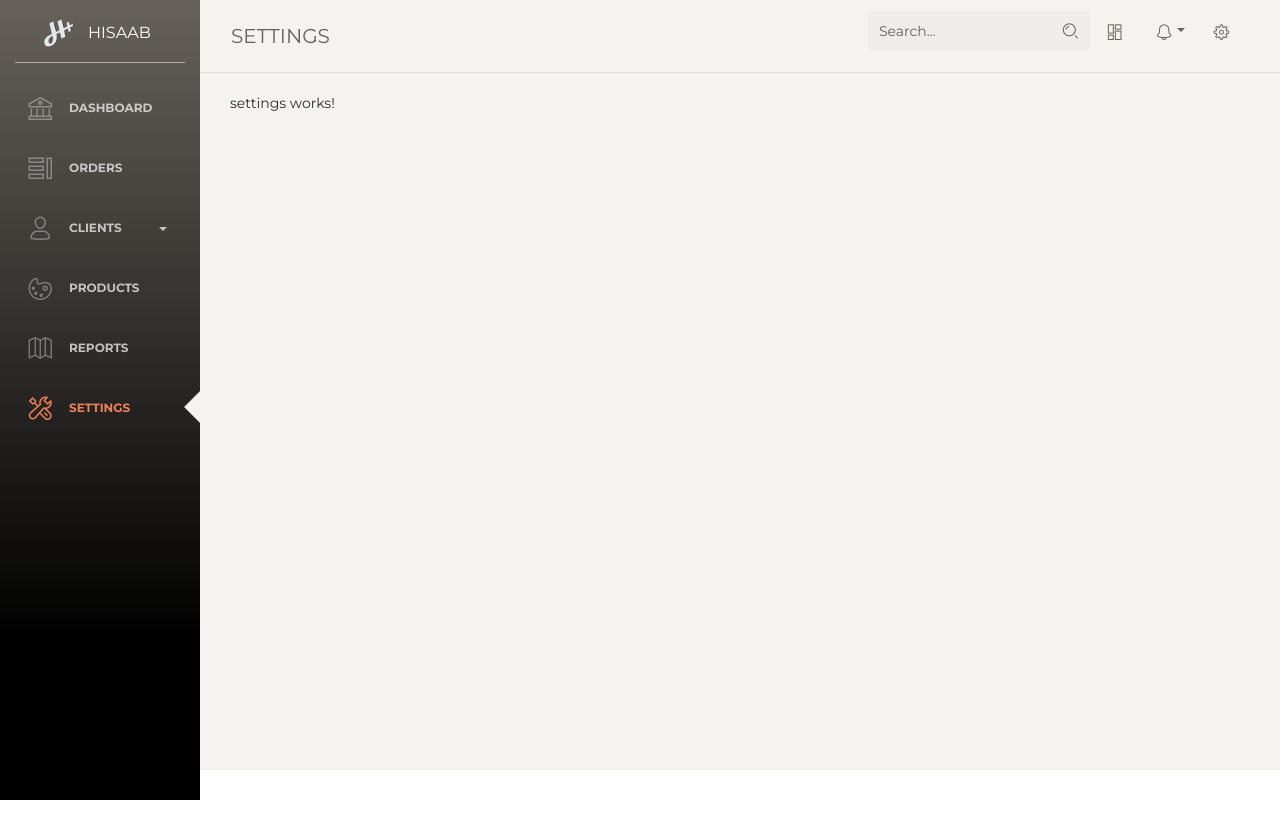
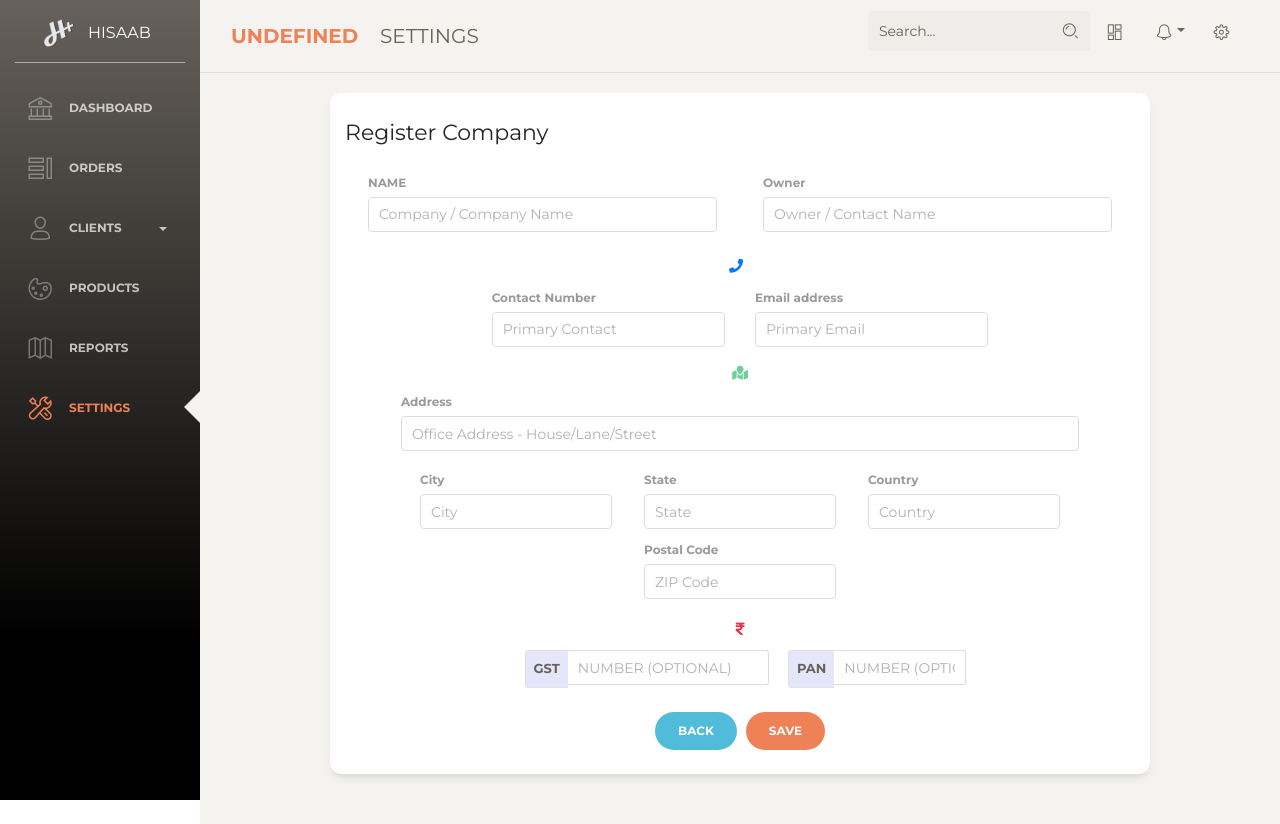
Before and after one commit to cod-e-ash/hisaab-front, an Angular app: page /settings in a window 1280 px wide. Before the commit the page ends 800 px from the top, so only its background shows below. Built offline with nearby package versions, Linux system fonts and the light colour scheme; no server answers.

Commit message:
Company Added

```diff
--- a/src/app/app-routing.module.ts
+++ b/src/app/app-routing.module.ts
@@ -1,3 +1,4 @@
+import { Company } from './models/company.model';
 import { NgModule } from '@angular/core';
 import { Routes, RouterModule } from '@angular/router';
 import { DashboardComponent } from './components/dashboard/dashboard.component';
@@ -10,6 +11,7 @@ import { OrderDetailsComponent } from './components/order-details/order-details.
 import { ProductDetailsComponent } from './components/product-details/product-details.component';
 import { CustomerDetailsComponent } from './components/customer-details/customer-details.component';
 import { ReceiptComponent } from './components/receipt/receipt.component';
+import { CompanyComponent } from './components/company/company.component';
 
 
 const routes: Routes = [
@@ -23,7 +25,7 @@ const routes: Routes = [
   {path: 'products/:mode', component: ProductDetailsComponent},
   {path: 'reports', component: ReportsComponent},
   {path: 'receipt', component: ReceiptComponent},
-  {path: 'settings', component: SettingsComponent},
+  {path: 'settings', component: CompanyComponent},
   {path: '**', redirectTo: 'dashboard', pathMatch: 'full'}
 ];
 
--- a/src/app/app.module.ts
+++ b/src/app/app.module.ts
@@ -1,5 +1,5 @@
 import { BrowserModule } from '@angular/platform-browser';
-import { NgModule } from '@angular/core';
+import { NgModule, Component } from '@angular/core';
 
 import { AppRoutingModule } from './app-routing.module';
 import { FormsModule } from '@angular/forms';
@@ -16,6 +16,7 @@ import { ReportsComponent } from './components/reports/reports.component';
 import { OrderDetailsComponent } from './components/order-details/order-details.component';
 import { CustomerDetailsComponent } from './components/customer-details/customer-details.component';
 import { ProductDetailsComponent } from './components/product-details/product-details.component';
+import { CompanyComponent } from './components/company/company.component';
 import { HttpClientModule } from '@angular/common/http';
 import { ReceiptComponent } from './components/receipt/receipt.component';
 
@@ -34,6 +35,7 @@ import { ReceiptComponent } from './components/receipt/receipt.component';
     OrderDetailsComponent,
     CustomerDetailsComponent,
     ProductDetailsComponent,
+    CompanyComponent,
     ReceiptComponent
   ],
   imports: [
--- a/src/app/components/company/company.component.html
+++ b/src/app/components/company/company.component.html
@@ -2,7 +2,7 @@
   <div class="card">
     <div class="card-header">
       <div class="d-flex">
-        <h5 *ngIf="mode !== 'display'" class="card-title"> {{ mode === 'edit' ? 'Edit' : 'Register' }} {{ ctype }} </h5>
+        <h5 *ngIf="mode !== 'display'" class="card-title"> {{ !company || !company.name ? 'Register' : 'Edit' }} Company </h5>
         <div class="p-2 ml-auto">
           <div *ngIf="messageSuccess" class="text-success2">{{messageSuccess}}</div>
           <div *ngIf="messageFail" class="text-delete">{{messageFail}}</div>
@@ -10,16 +10,23 @@
       </div>
     </div>
     <div class="card-body">
-      <form *ngIf="((mode === 'edit' || mode === 'display') && company) || mode === 'new'" #companyForm="ngForm" name="companyForm"
+      <form #companyForm="ngForm" name="companyForm"
         (ngSubmit)="saveCompany(companyForm)" validate>
         <fieldset [disabled]="mode === 'display'">
           <!-- FORM ROW 1 -->
           <div class="d-flex justify-content-around">
-            <div class="col-12">
+            <div class="col-6">
               <div class="form-group p-2">
                 <label for="name">NAME</label>
                 <input required minlength="3" type="text" [(ngModel)]="company.name" #name="ngModel" name="name" class="form-control"
                   placeholder="Company / Company Name">
+              </div>
+            </div>
+            <div class="col-6">
+              <div class="form-group p-2">
+                <label for="owner">Owner</label>
+                <input required minlength="3" type="text" [(ngModel)]="company.owner" #owner="ngModel" name="owner" class="form-control"
+                  placeholder="Owner / Contact Name">
               </div>
             </div>
           </div>
@@ -35,18 +42,18 @@
           <div class="row mt-1">
             <h6 class="mx-auto text-prime"> <i class="fa fa-phone mr-2"></i> </h6>
           </div>
-          <div class="d-flex flex-wrap justify-content-around">
-            <div class="form-group">
-              <label for="phone1">Contact Number (Primary)</label>
-              <input required type="tel" [(ngModel)]="company.phone1" #phone1="ngModel" name="phone1" class="form-control"
+          <div class="d-flex flex-wrap justify-content-center">
+            <div class="form-group col-4">
+              <label for="phone">Contact Number</label>
+              <input required type="tel" [(ngModel)]="company.phone" #phone="ngModel" name="phone" class="form-control"
                 placeholder="Primary Contact">
             </div>
-            <div class="form-group">
-              <label for="email1">Email address (Primary)</label>
-              <input type="email" [(ngModel)]="company.email1" #email1="ngModel" name="email1" class="form-control"
+            <div class="form-group col-4">
+              <label for="email">Email address</label>
+              <input type="email" [(ngModel)]="company.email" #email="ngModel" name="email" class="form-control"
                 placeholder="Primary Email">
             </div>
-            <div class="form-group">
+            <!-- <div class="form-group">
               <label for="phone2">Contact Number (Optional)</label>
               <input type="tel" [(ngModel)]="company.phone2" #phone2="ngModel" name="phone2" class="form-control"
                 placeholder="Secondary Contact (Optional)">
@@ -55,23 +62,23 @@
               <label for="email2">Email address (Optional)</label>
               <input type="email" [(ngModel)]="company.email2" #email2="ngModel" name="email2" class="form-control"
                 placeholder="Secondary Email (Optional)">
-            </div>
+            </div> -->
           </div>
           <!-- Validation for FORM ROW 2 -->
           <div class="d-flex justify-content-around" *ngIf="name?.touched">
             <ul class="text-delete">
-              <li *ngIf="phone1.touched && phone1.invalid">
+              <li *ngIf="phone.touched && phone.invalid">
                 Please provide correct Primary Phone number.
               </li>
-              <li *ngIf="phone2.touched && phone2.invalid">
+              <li *ngIf="email.touched && email.invalid">
+                Please provide correct Primary Email address.
+              </li>
+              <!-- <li *ngIf="phone2.touched && phone2.invalid">
                 Please provide correct Secondary Phone number.
-              </li>
-              <li *ngIf="email1.touched && email1.invalid">
-                Please provide correct Primary Email address.
               </li>
               <li *ngIf="email2.touched && email2.invalid">
                 Please provide correct Secondary Email address.
-              </li>
+              </li> -->
             </ul>
           </div>
 
@@ -166,10 +173,10 @@
           <div class="row" *ngIf="name?.touched">
             <ul class="text-delete col-md-11 pl-5 offset-1">
               <li *ngIf="gstn.touched && gstn.invalid">
-                Please provide correct City.
+                Please provide correct GSTN.
               </li>
               <li *ngIf="pan.touched && pan.invalid">
-                Please provide correct State.
+                Please provide correct PAN.
               </li>
             </ul>
           </div>
--- a/src/app/components/company/company.component.ts
+++ b/src/app/components/company/company.component.ts
@@ -1,18 +1,21 @@
+import { Subscription } from 'rxjs';
 import { CompanyService } from './../../services/company.service';
-import { Component, OnInit } from '@angular/core';
+import { Component, OnInit, OnDestroy } from '@angular/core';
 import { Router, ActivatedRoute } from '@angular/router';
 import { NgForm } from '@angular/forms';
+import { Company } from '../../models/company.model';
 
 @Component({
-  selector: 'app-company-details',
-  templateUrl: './company-details.component.html',
-  styleUrls: ['./company-details.component.css']
+  selector: 'app-company',
+  templateUrl: './company.component.html',
+  styleUrls: ['./company.component.css']
 })
-export class CompanyDetailsComponent implements OnInit {
-  company: any = {};
+export class CompanyComponent implements OnInit, OnDestroy {
+  company: Company = {};
   mode: string;
   messageSuccess: string;
   messageFail: string;
+  companyListner: Subscription;
 
   constructor(
     private route: ActivatedRoute,
@@ -23,17 +26,27 @@ export class CompanyDetailsComponent implements OnInit {
   ngOnInit() {
     // Get company type
     // Get Mode (New/Edit/Display)
+    this.messageFail = null;
     this.mode = this.route.snapshot.paramMap.get('mode');
     this.route.paramMap.subscribe(params => {
-      if (params['mode'] !== this.mode) {
-        this.mode
-      }
-      if (this.mode === 'edit' || this.mode === 'display') {
-        this.company = this.dataService.getCompany();
+        this.mode = params.get('mode');
+        if (!this.dataService.company || !this.dataService.company.name) {
+          this.dataService.getCompanyFromServer();
+        } else {
+          Object.assign(this.company, this.dataService.company);
+        }
+        this.companyListner = this.dataService.getCompanyListner().subscribe(data => {
+          if (data) {
+              this.company = data;
+          }
+        });
         if (!this.company) {
-          this.router.navigate(['/settings', 'edit']);
+          if (this.mode === 'display') {
+            this.router.navigate(['/settings', 'edit']);
+          } else {
+            this.messageFail = 'Please add company details!';
+          }
         }
-      }
     });
   }
 
@@ -43,16 +56,14 @@ export class CompanyDetailsComponent implements OnInit {
     if (!company.valid) {
       this.messageFail = 'Invalid Entries in Form';
     } else {
-      if (this.mode === 'new') {
-        company.value['type'] = this.ctype;
         this.dataService.setCompany(company.value).subscribe(data => {
-          this.messageSuccess = 'Record Added Successfully';
-        });
-      } else {
-        this.dataService.setCompany(this.company).subscribe(data => {
           this.messageSuccess = 'Record Updated Successfully';
         });
       }
-    }
   }
+
+  ngOnDestroy() {
+    this.companyListner.unsubscribe();
+  }
+
 }
--- a/src/app/components/customer-details/customer-details.component.html
+++ b/src/app/components/customer-details/customer-details.component.html
@@ -166,10 +166,10 @@
           <div class="row" *ngIf="name?.touched">
             <ul class="text-delete col-md-11 pl-5 offset-1">
               <li *ngIf="gstn.touched && gstn.invalid">
-                Please provide correct City.
+                Please provide correct GST.
               </li>
               <li *ngIf="pan.touched && pan.invalid">
-                Please provide correct State.
+                Please provide correct PAN.
               </li>
             </ul>
           </div>
--- a/src/app/components/dashboard/dashboard.component.ts
+++ b/src/app/components/dashboard/dashboard.component.ts
@@ -1,3 +1,4 @@
+import { CompanyService } from './../../services/company.service';
 import { Component, OnInit } from '@angular/core';
 import { InfoService } from '../../services/info.service';
 
@@ -14,14 +15,13 @@ export class DashboardComponent implements OnInit {
   customerData = 0;
   productCount = 0;
 
-  constructor(private infoService: InfoService) { }
+  constructor(private infoService: InfoService, private companyService: CompanyService) { }
 
   ngOnInit() {
     const curYear = new Date().getFullYear();
     const curMonth = new Date().getMonth()+1;
     this.infoService.getOrderInfo(curYear, curMonth)
     .subscribe( data => {
-        console.log(data);
         this.pendingData = data[0] && data[0]._id === 'Pending' ? data[0] : data[1] ? data[1] : {count: 0};
         this.completedData = data[0] && data[0]._id === 'Completed' ? data[0] : data[1] ? data[1] : {count: 0};
     });
--- a/src/app/components/navbar/navbar.component.html
+++ b/src/app/components/navbar/navbar.component.html
@@ -8,7 +8,7 @@
             <span class="navbar-toggler-bar bar3"></span>
           </button>
         </div>
-        <a class="navbar-brand text-uppercase" href="#pablo">{{curView}}</a>
+        <a class="navbar-brand text-uppercase" href="#pablo"><strong class="text-danger mr-3">{{ company ? company.name + ' ' : '' }}</strong>{{curView}}</a>
       </div>
       <button class="navbar-toggler" type="button" data-toggle="collapse" data-target="#navigation" aria-controls="navigation-index" aria-expanded="false" aria-label="Toggle navigation">
         <span class="navbar-toggler-bar navbar-kebab"></span>
--- a/src/app/components/navbar/navbar.component.ts
+++ b/src/app/components/navbar/navbar.component.ts
@@ -1,4 +1,7 @@
-import { Component, OnInit } from '@angular/core';
+import { Subscription } from 'rxjs';
+import { CompanyService } from './../../services/company.service';
+import { Company } from './../../models/company.model';
+import { Component, OnInit, OnDestroy } from '@angular/core';
 import { Router, NavigationEnd } from '@angular/router';
 
 @Component({
@@ -6,12 +9,21 @@ import { Router, NavigationEnd } from '@angular/router';
   templateUrl: './navbar.component.html',
   styleUrls: ['./navbar.component.css']
 })
-export class NavbarComponent implements OnInit {
+export class NavbarComponent implements OnInit, OnDestroy {
   curView: string;
+  company: Company = {};
+  companyListner: Subscription;
 
-  constructor(private router: Router) {}
+  constructor(private router: Router, private companyService: CompanyService) {}
 
   ngOnInit() {
+    this.companyService.getCompanyFromServer();
+    this.companyListner = this.companyService.getCompanyListner()
+      .subscribe(data => {
+        if (data) {
+          this.company = data;
+        }
+    });
     this.router.events.subscribe(val => {
       if (val instanceof NavigationEnd) {
         if (this.router.parseUrl(val.url).root.children.primary) {
@@ -28,5 +40,12 @@ export class NavbarComponent implements OnInit {
         }
       }
     });
+
+  }
+
+  ngOnDestroy() {
+    // try {
+    //   this.companyListner.unsubscribe();
+    // } catch {}
   }
 }
--- a/src/app/components/receipt/receipt.component.html
+++ b/src/app/components/receipt/receipt.component.html
@@ -24,10 +24,15 @@
           <h2 id="Heading1"><b>INVOICE</b></h2>
         </div>
         <div id="wb_Text1" style="position:absolute;left:200px;top:27px">
-          <span><strong>Aarti Ventures</strong></span></div>
+          <span><strong>{{ company.name }}</strong></span></div>
         <div id="wb_Text2" style="position:absolute;left:200px;top:50px">
-          <span>D 1107, Kalpataru Harmony, Wakad, Pune -
-            411057 <span class="text-secondary font-weight-bold p-1">|</span> +44 7404480554</span></div>
+          <span>
+              {{ company.address }}, {{company.city}},
+              {{company.zipcode}}, {{company.state}}, {{company.country}}
+            <span class="text-secondary font-weight-bold p-1">|</span>
+            {{company.phone}}
+          </span>
+        </div>
         <table style="position:absolute;left:94px;top:101px" id="Table2">
           <tr>
             <td class="text-right"><span>Customer : </span></td>
@@ -57,7 +62,7 @@
           <span><strong>GSTN</strong></span>
         </div>
         <div class="text-uppercase" id="wb_Text4" style="position:absolute;right:20px;top:50px;">
-          <span>N/A</span>
+          <span>{{ company.gstn }}</span>
         </div>
         <div id="wb_Text7" style="position:absolute;right:20px;top:82px;">
           <span><strong>INVOICE NO</strong></span></div>
@@ -123,9 +128,9 @@
                       </table>
       </div>
       <div class="d-flex m-3">
-        <table style="height:140px;" id="Table4" class="col-6 border">
+        <table style="height:140px;" id="Table4" class="col-7 border">
           <tr>
-            <td class="align-top text-center"><span>&nbsp; Goods received in good condition.</span></td>
+            <td class="align-top text-center border-right"><span>&nbsp; Goods received in good condition.</span></td>
             <td class="align-bottom  text-center"><span>Signature of Authorized Person</span></td>
           </tr>
         </table>
@@ -166,14 +171,14 @@
         </clipPath>
         <use xlink:href="#Shape1_shape" clip-path="url(#Shape2_clippath)" style="fill:url(#Shape2_gradient);fill-opacity:0.39;stroke:#245580;stroke-width:0;" />
       </svg>
-      <div id="wb_Text12" style="position:absolute;left:17px;top:50px;">
+      <div *ngIf="company.gstn && company.gstn.length < 4" style="position:absolute;left:17px;top:50px;">
         <span><strong>Notes:</strong> TAX not applicable </span>
       </div>
       <div id="wb_Text11" style="position:absolute;left:17px;top:80px;">
         <span>E. &amp; O.E.</span>
       </div>
       <div id="wb_Text13" class="pull-right" style="position:absolute;top:15px;right:15px;">
-        <span><strong>For Aarti Ventures</strong></span>
+        <span><strong>For {{company.name}}</strong></span>
       </div>
       <div id="wb_Text14" style="position:absolute;top:80px;right:15px;">
         <span>Signature</span>
--- a/src/app/components/receipt/receipt.component.ts
+++ b/src/app/components/receipt/receipt.component.ts
@@ -1,4 +1,6 @@
+import { CompanyService } from './../../services/company.service';
 import { Order } from './../../models/order.model';
+import { Company } from './../../models/company.model';
 import { TaxRateService } from './../../services/taxrate.service';
 import { NewOrderService } from './../../services/neworder.service';
 import { Component, OnInit } from '@angular/core';
@@ -14,16 +16,24 @@ export class ReceiptComponent implements OnInit {
   curOrder: Order;
   allTaxRates = [];
   allTaxAmounts = {};
+  company: Company;
 
   constructor(
     private newOrderService: NewOrderService,
     private route: ActivatedRoute,
     private router: Router,
-    private taxRateService: TaxRateService
+    private taxRateService: TaxRateService,
+    private companyService: CompanyService
     ) { }
 
   ngOnInit() {
     // Store mode new/edit/display
+    if (!this.companyService.company || !this.companyService.company.name) {
+      this.router.navigate(['/settings']);
+    } else {
+      this.company = this.companyService.company;
+    }
+
     this.route.queryParamMap.subscribe(params => {
       this.curOrder = this.newOrderService.curOrder;
       if (!this.curOrder || this.curOrder.details.length === 0) {
--- a/src/app/services/company.service.ts
+++ b/src/app/services/company.service.ts
@@ -1,5 +1,5 @@
 import { tap } from 'rxjs/operators';
-import { of } from 'rxjs'
+import { Subject } from 'rxjs';
 import { Injectable } from '@angular/core';
 import { Company } from './../models/company.model';
 import { HttpClient } from '@angular/common/http';
@@ -9,36 +9,41 @@ import { HttpClient } from '@angular/common/http';
 })
 export class CompanyService {
     company: Company;
+    private companyUpdSubject = new Subject<Company>();
     url = 'http://localhost:3000/api/company'
 
     constructor(private http: HttpClient) {}
 
-    getCompany() {
-        if (!this.company) {
-            return this.http.get<{error: string, company: Company}>(this.url)
+    getCompanyFromServer() {
+        this.http.get<{error: string, company: Company}>(this.url).subscribe(data => {
+            this.company = data.company;
+            this.emitCompanyEvent();
+        });
+    }
+
+    emitCompanyEvent() {
+        this.companyUpdSubject.next(this.company);
+    }
+
+    getCompanyListner() {
+        return this.companyUpdSubject.asObservable();
+    }
+
+    setCompany(company) {
+        if (!this.company || !this.company.name) {
+            return this.http.post<{error: string, company: Company}>(this.url, company)
             .pipe(
                 tap(data => {
                     this.company = data.company;
-                })
-            );
-        } else {
-            return of({data: this.company});
-        }
-    }
-
-    setCompany(company) {
-        if (!this.company) {
-            return this.http.post<{error: string, company: Company}>(this.url, company)
-            .pipe(
-                tap(data => {
-                    this.company = data.company
+                    this.emitCompanyEvent();
                 })
             );
         } else {
             return this.http.put<{error: string, company: Company}>(this.url, company)
             .pipe(
                 tap(data => {
-                    this.company = data.company
+                    this.company = data.company;
+                    this.emitCompanyEvent();
                 })
             );
         }
```
Also changed, not shown: src/app/models/company.model.ts (+12 -12 lines).
